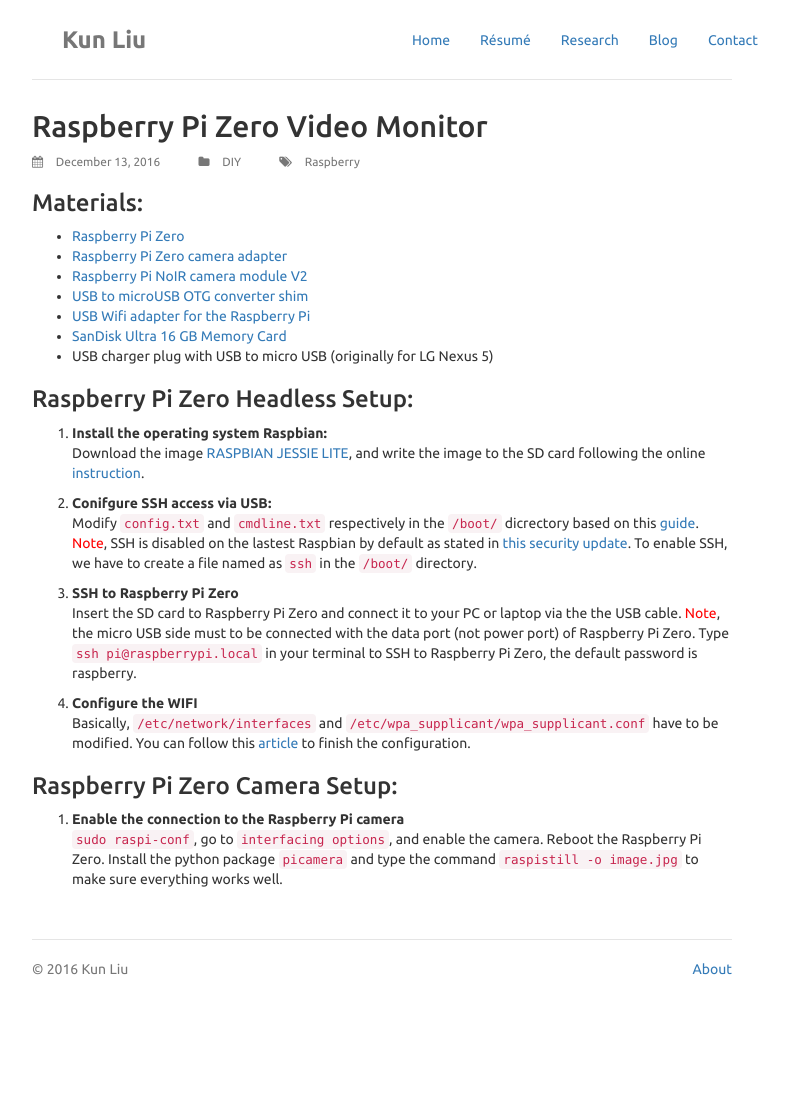
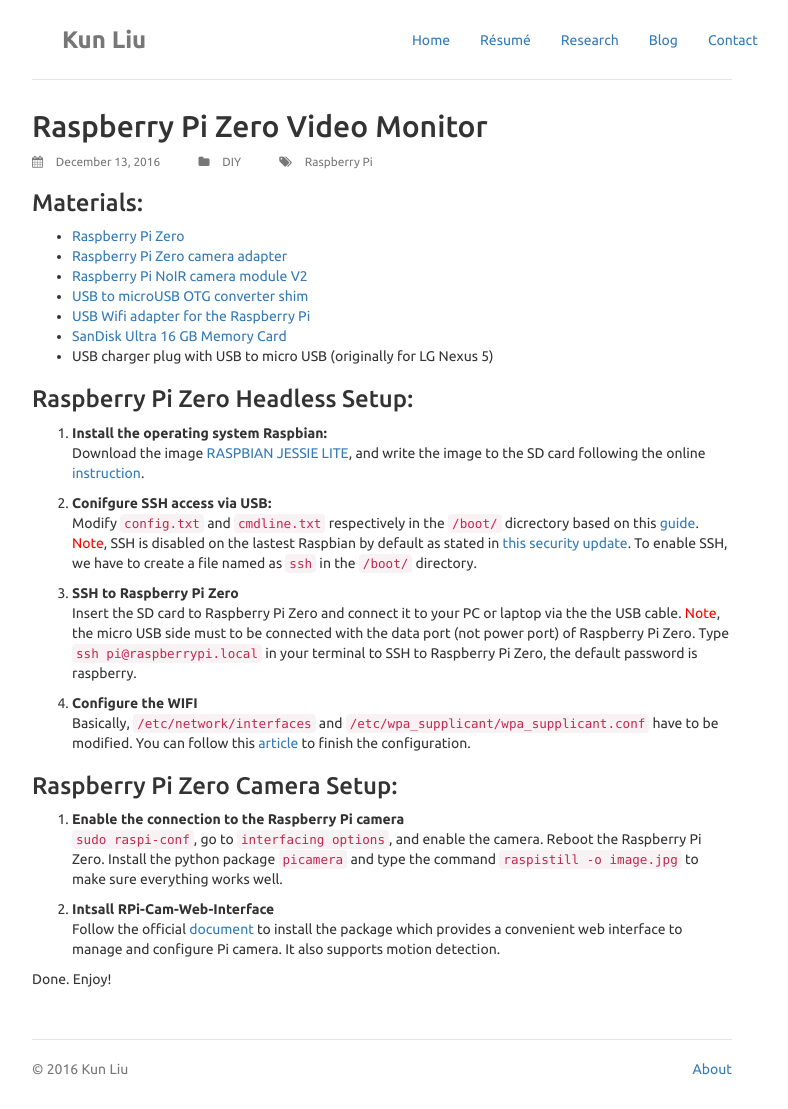
Before and after one commit to kwunlyou/kwunlyou.github.io, a Jekyll site: the page built from _posts/2016-12-13-raspberry-pi-zero-video-monitor.markdown, in a window 1280 px wide. Shown: the whole page, without its empty margins (258-1046 px from the left). Built offline with Jekyll 4.4.1, drawn with Linux system fonts in a browser that asks for light colours; nearby versions of some CDN libraries; comment, search, counter and statistics services are not loaded; before the commit the page ends 1009 px from its top, so only the background shows below that.

```diff
--- a/_posts/2016-12-13-raspberry-pi-zero-video-monitor.markdown
+++ b/_posts/2016-12-13-raspberry-pi-zero-video-monitor.markdown
@@ -2,7 +2,7 @@
 layout: post
 title:  "Raspberry Pi Zero Video Monitor"
 categories: DIY
-tags: Raspberry
+tags: [Raspberry Pi]
 excerpt: ""
 ---
 ### Materials:
@@ -30,3 +30,8 @@ excerpt: ""
 ### Raspberry Pi Zero Camera Setup:
 1. **Enable the connection to the Raspberry Pi camera**
 <br> `sudo raspi-conf`, go to `interfacing options`, and enable the camera. Reboot the Raspberry Pi Zero. Install the python package `picamera` and type the command `raspistill -o image.jpg` to make sure everything works well.
+
+2. **Intsall RPi-Cam-Web-Interface**
+<br> Follow the official [document](http://elinux.org/RPi-Cam-Web-Interface){:target=_blank} to install the package which provides a convenient web interface to manage and configure Pi camera. It also supports motion detection.
+
+Done. Enjoy!
```
Also changed, not shown: 1 other file.
